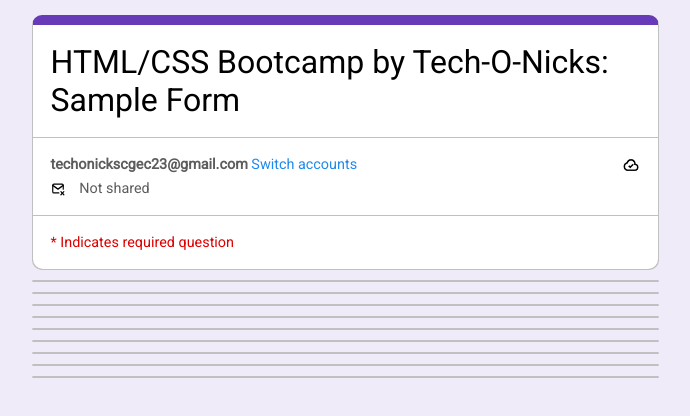
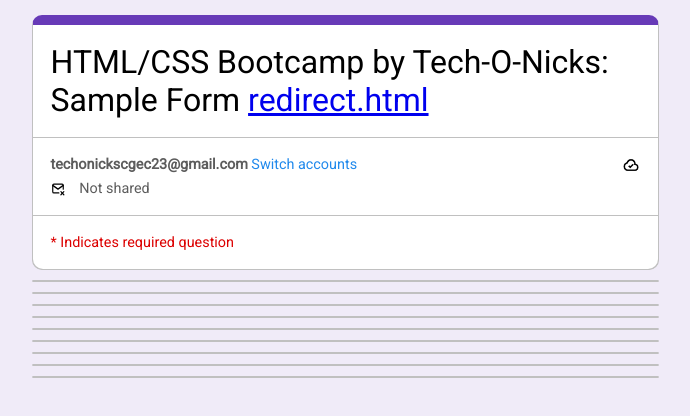
Before and after one commit to techonicks/Demo, a plain HTML site: page index.html in a window 1280 px wide. Shown: the whole page, without its empty margins (295-985 px from the left). Drawn offline with Linux system fonts and the light colour scheme.

Commit message:
Link to redirect.html

```diff
--- a/index.html
+++ b/index.html
@@ -13,7 +13,7 @@
         <form>
             <div class="card" id="cinfo">
                 <div class="sub-part" id="info-head">
-                    <h1>HTML/CSS Bootcamp by Tech-O-Nicks: Sample Form</h1>
+                    <h1>HTML/CSS Bootcamp by Tech-O-Nicks: Sample Form <a href="redirect.html">redirect.html</a></h1>
                 </div>
                 <div class="sub-part" id="info-mail">
                     <div>
```
